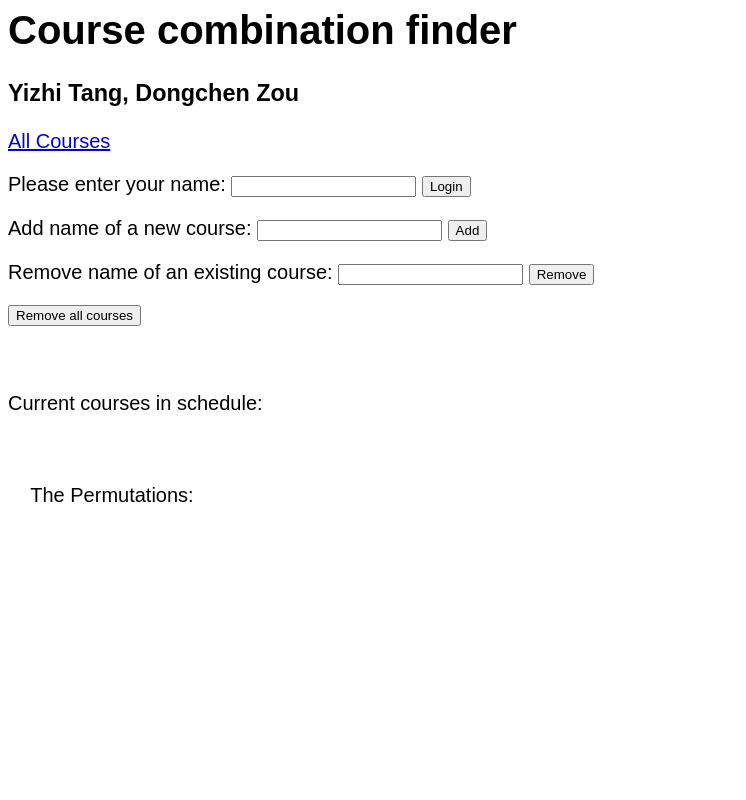
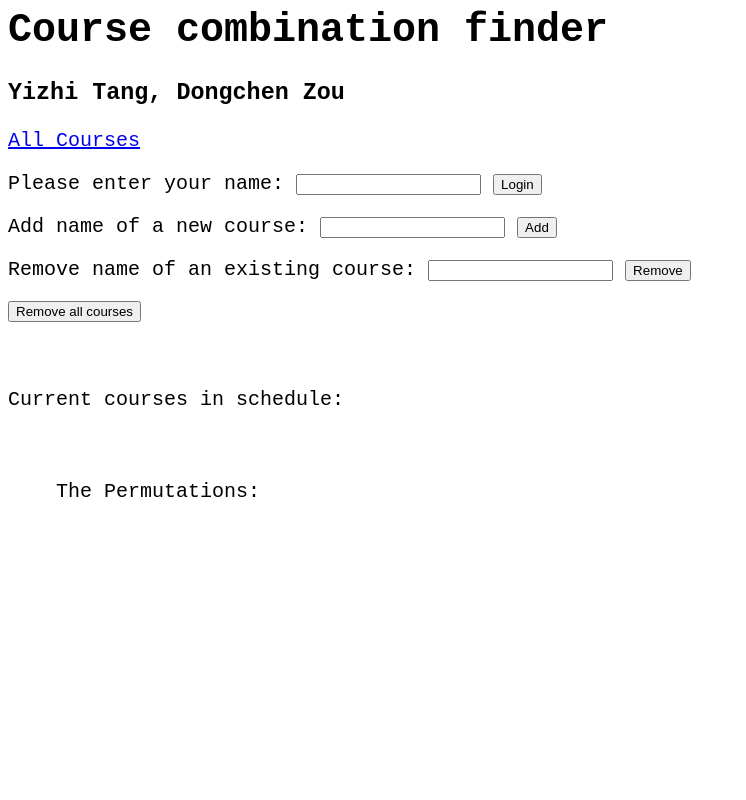
Before and after one commit to tangyizhi2000/cs4111-project1, a Flask app: page / in a window 1280 px wide. Shown: the whole page, without its empty margins (0-746 px from the left). Run offline with Flask 2, Linux system fonts and the light colour scheme; parts of the project's set-up code (start-up, migrations or seed data) failed here and were passed over.

Commit message:
change font

```diff
--- a/templates/index.html
+++ b/templates/index.html
@@ -3,13 +3,12 @@
   <style>
     body{
       font-size: 15pt;
-      font-family: arial;
+      font-family: 'Courier New', monospace;
     }
   </style>
 
 
 <body>
-
   <h1>Course combination finder</h1>
   <h3>Yizhi Tang, Dongchen Zou</h3>
 
```
